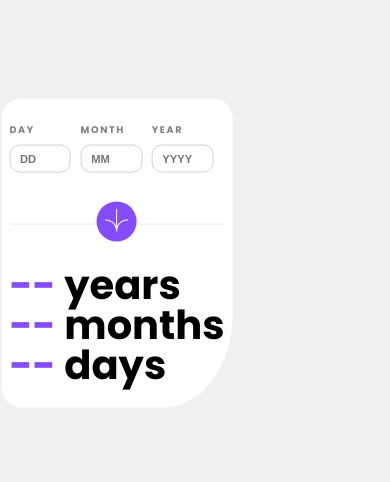
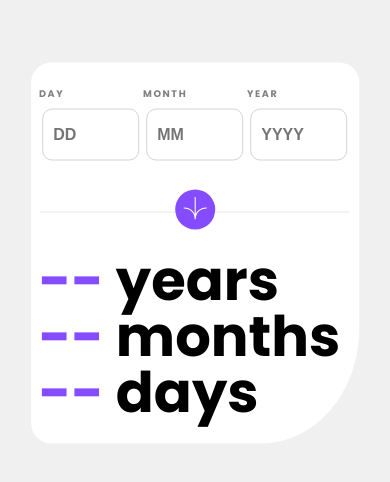
Before and after one commit to JooM23/age-app, a React (Create React App) app: page / in a window 390 px wide. Shown: the top 482 px of the page. Built offline with nearby package versions, Linux system fonts and the light colour scheme.

Commit message:
Responsive updates

```diff
--- a/src/index.css
+++ b/src/index.css
@@ -77,14 +77,10 @@ img {
 
 @media screen and (min-width: 320px) and (max-width: 767px) {
 
-    h1 {
-        font-size: 2.5rem;
-        font-weight: bold;
-    }
-
     .form-data {
+        width: 80%;
         position: absolute;
-        top: 30%; left: 30%;
+        top: 30%; left: 50%;
         border-radius: 20px 20px 30% 20px;
         padding: 6% 2% 6% 2%;
     }
@@ -94,11 +90,12 @@ img {
     }
 
     input {
-        width: 3rem;
-        height: 1.5rem;
-        font-size: 0.7rem;
+        width: 80%;
+        height: 3rem;
+        font-size: 1rem;
         padding-left: 0.6rem;
         margin-right: 0.6rem;
+        margin: auto;
     }
 
     .btn-area {
```
